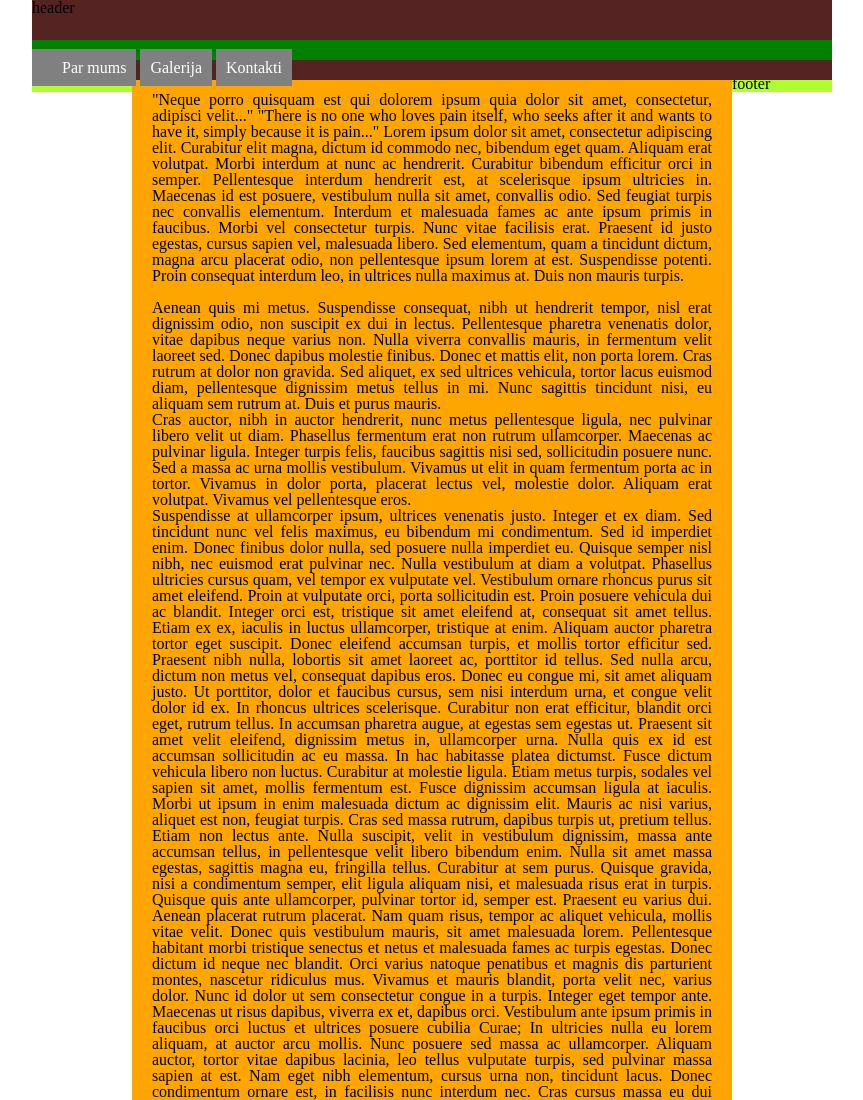
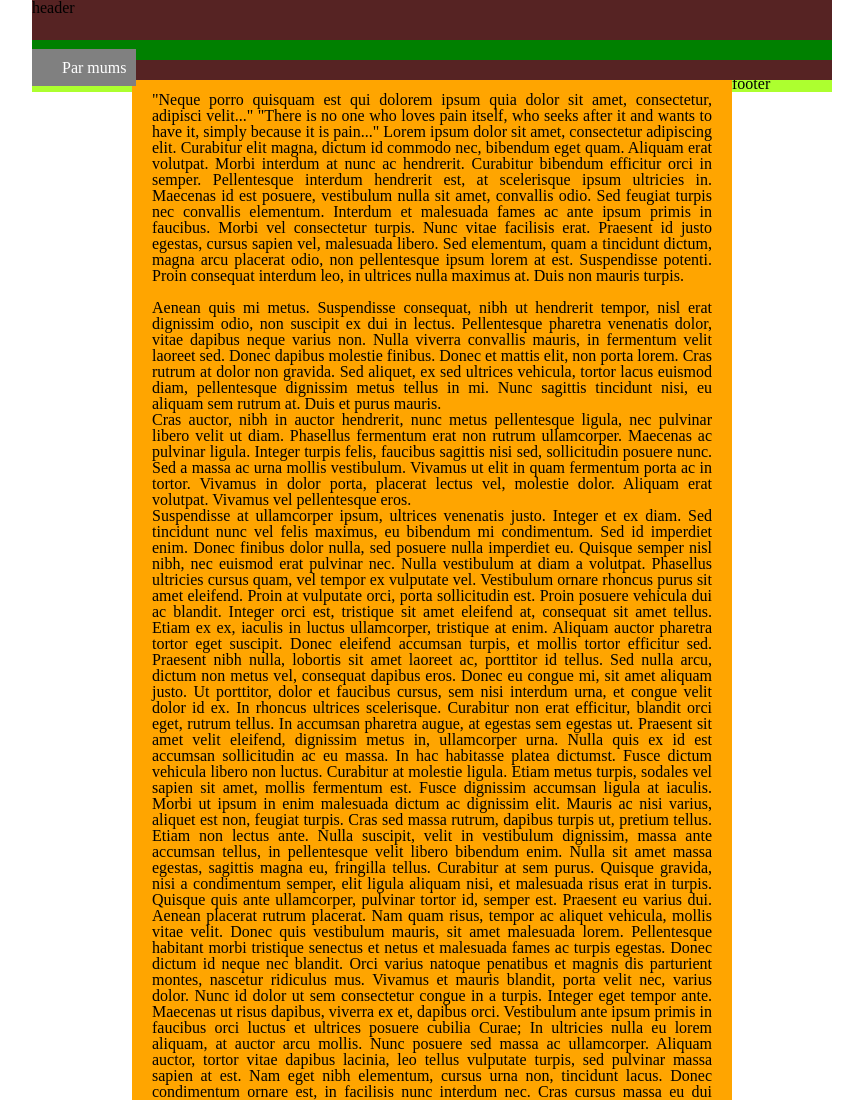
Before and after one commit to asvbabystore/anastasija.svidko.io, a plain HTML site: page parmums.html in a window 1280 px wide. Shown: the top 1100 px of the page, without its empty margins (208-1071 px from the left). Drawn offline with Linux system fonts and the light colour scheme.

Commit message:
corrected parmums

```diff
--- a/parmums.html
+++ b/parmums.html
@@ -12,8 +12,6 @@
 			<ul id="menu">
 				<li><a href="index.html"></a></li>
 				<li><a href="index.html">Par mums</a></li>
-				<li><a href="index.html">Galerija</a></li>
-				<li><a href="index.html">Kontakti</a></li>
 			</ul>
 		<div class="left">left</div>
 		<div class="main">
```
